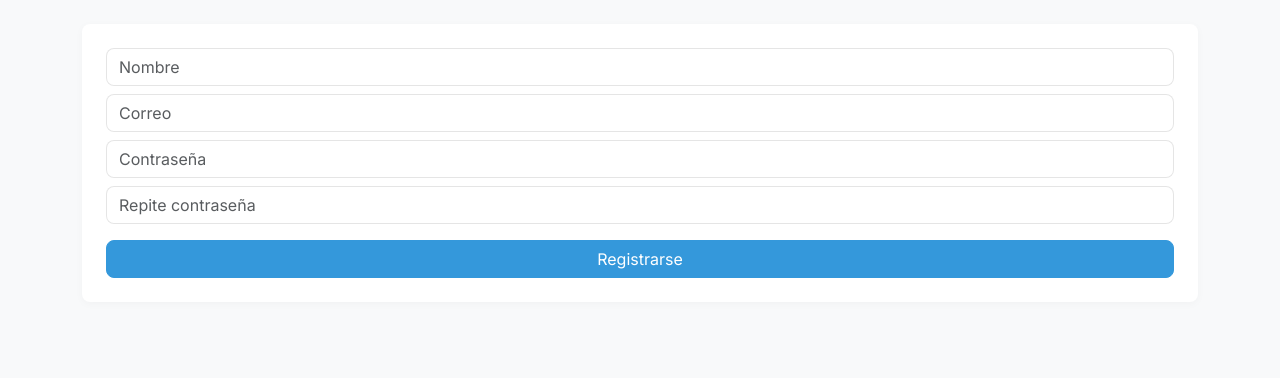
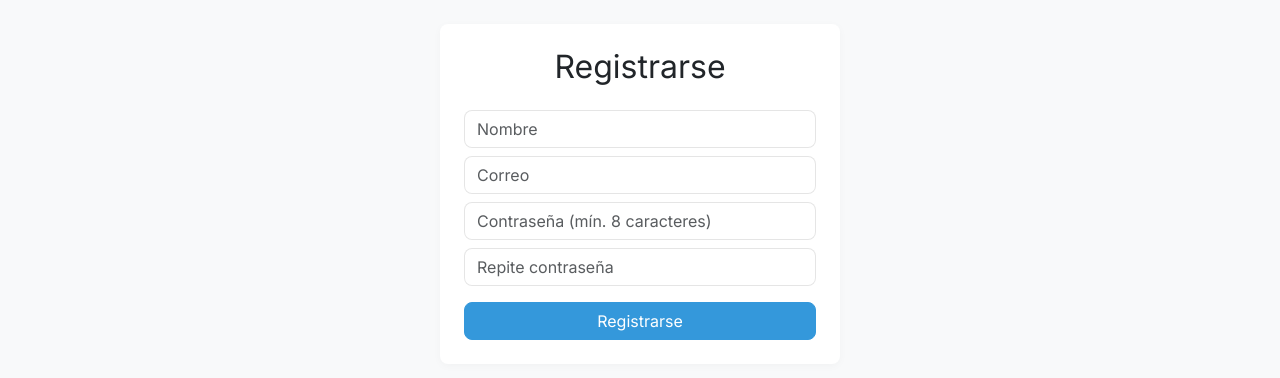
Before and after one commit to Comsv14/TFG, a React (Create React App) app in the folder PETCONNECT-FRONTEND/: page /register in a window 1280 px wide. Shown: the top 378 px of the page. Built offline with nearby package versions, Linux system fonts and the light colour scheme.

Commit message:
correccion de register para que sea mas claro y valore errores

```diff
--- a/PETCONNECT-FRONTEND/src/pages/Register.jsx
+++ b/PETCONNECT-FRONTEND/src/pages/Register.jsx
@@ -4,46 +4,104 @@ import api from '../api/axios';
 
 export default function Register({ addToast, onLogin }) {
   const [form, setForm] = useState({
-    name: '', email: '', password: '', password_confirmation: '',
+    name: '',
+    email: '',
+    password: '',
+    password_confirmation: '',
   });
   const navigate = useNavigate();
+  const [sending, setSending] = useState(false);
 
-  const handleChange = e =>
-    setForm(f => ({ ...f, [e.target.name]: e.target.value }));
+  /* --------------- handlers --------------- */
+  const handleChange = (e) =>
+    setForm((f) => ({ ...f, [e.target.name]: e.target.value }));
 
-  const handleSubmit = async e => {
+  const handleSubmit = async (e) => {
     e.preventDefault();
+
+    /* -------- front‑end validation -------- */
+    if (form.password.length < 8) {
+      addToast('La contraseña debe tener al menos 8 caracteres', 'error');
+      return;
+    }
+    if (form.password !== form.password_confirmation) {
+      addToast('Las contraseñas no coinciden', 'error');
+      return;
+    }
+
     try {
+      setSending(true);
       const { data } = await api.post('/api/register', form);
+
+      /* éxito -> guardar token y redirigir */
       localStorage.setItem('token', data.token);
-      onLogin(data.token);                 // ⬅️  inicia sesión directo
+      onLogin(data.token);
       addToast('Registro exitoso', 'success');
       navigate('/pets', { replace: true });
-    } catch {
-      addToast('Error en el registro', 'error');
+    } catch (e) {
+      /* -------- backend 422 -------- */
+      if (e.response?.status === 422 && e.response.data.errors) {
+        Object.values(e.response.data.errors).forEach((arr) =>
+          addToast(arr[0], 'error')
+        );
+      } else {
+        addToast('Error en el registro', 'error');
+      }
+    } finally {
+      setSending(false);
     }
   };
 
+  /* --------------- render --------------- */
   return (
-    <form onSubmit={handleSubmit} className="card p-4">
-      <input name="name"     value={form.name}
-             onChange={handleChange}  className="form-control mb-2"
-             placeholder="Nombre" required />
+    <form onSubmit={handleSubmit} className="card p-4 mx-auto" style={{ maxWidth: 400 }}>
+      <h2 className="text-center mb-4">Registrarse</h2>
 
-      <input name="email"    type="email" value={form.email}
-             onChange={handleChange}  className="form-control mb-2"
-             placeholder="Correo" required />
+      <input
+        name="name"
+        value={form.name}
+        onChange={handleChange}
+        className="form-control mb-2"
+        placeholder="Nombre"
+        required
+      />
 
-      <input name="password" type="password" value={form.password}
-             onChange={handleChange}  className="form-control mb-2"
-             placeholder="Contraseña" required />
+      <input
+        name="email"
+        type="email"
+        value={form.email}
+        onChange={handleChange}
+        className="form-control mb-2"
+        placeholder="Correo"
+        required
+      />
 
-      <input name="password_confirmation" type="password"
-             value={form.password_confirmation}
-             onChange={handleChange}  className="form-control mb-3"
-             placeholder="Repite contraseña" required />
+      <input
+        name="password"
+        type="password"
+        value={form.password}
+        onChange={handleChange}
+        className="form-control mb-2"
+        placeholder="Contraseña (mín. 8 caracteres)"
+        required
+      />
 
-      <button className="btn btn-primary w-100">Registrarse</button>
+      <input
+        name="password_confirmation"
+        type="password"
+        value={form.password_confirmation}
+        onChange={handleChange}
+        className="form-control mb-3"
+        placeholder="Repite contraseña"
+        required
+      />
+
+      <button
+        className="btn btn-primary w-100"
+        disabled={sending}
+      >
+        {sending ? 'Enviando…' : 'Registrarse'}
+      </button>
     </form>
   );
 }
```
